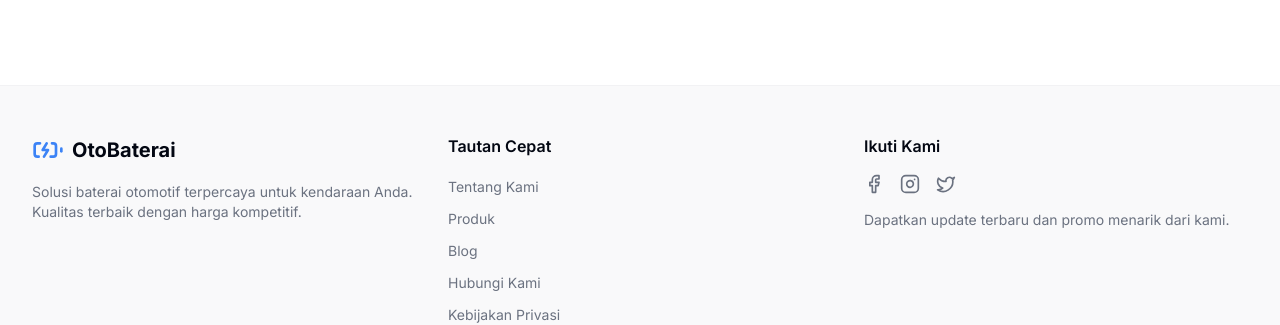
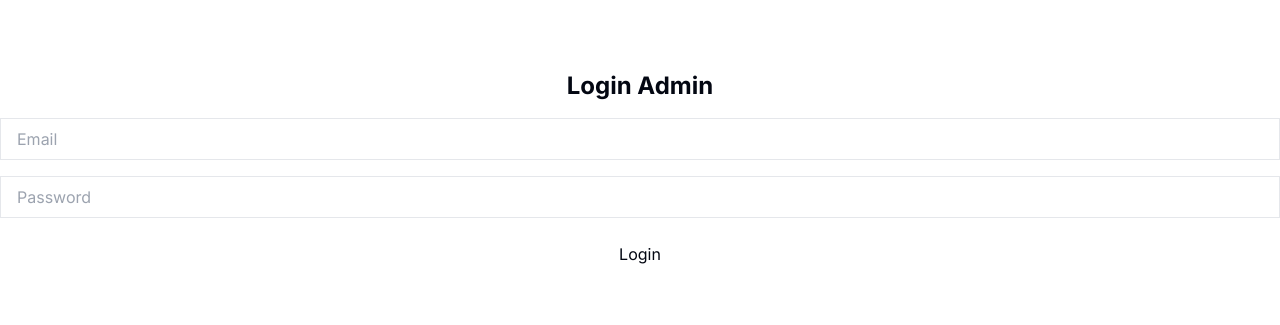
Before and after one commit to godevid/fkrw-project, a React (Vite) app: page /login in a window 1280 px wide. Shown: the part 293-618 px from the top of the page. Built offline with nearby package versions, Linux system fonts and the light colour scheme; no server answers.

Commit message:
Remove conflicting login pages and fix route issues

```diff
--- a/src/App.jsx
+++ b/src/App.jsx
@@ -29,7 +29,7 @@ function AppRoutes() {
       <Route path="/blog" element={<BlogPage />} />
       <Route path="/about" element={<AboutPage />} />
       <Route path="/contact" element={<ContactPage />} />
-      <Route path="/admin/login" element={<AdminLoginPage />} />
+      <Route path="/login" element={<AdminLoginPage />} />
       <Route
         path="/admin"
         element={
--- a/src/components/admin/AdminLayout.jsx
+++ b/src/components/admin/AdminLayout.jsx
@@ -16,7 +16,7 @@ import React from 'react';
 
       const handleLogout = () => {
         logout();
-        navigate('/admin/login');
+        navigate('/login');
       };
 
       const navItems = [
--- a/src/pages/login.tsx
+++ b/src/pages/login.tsx
@@ -1,9 +1,7 @@
-
-// src/pages/login.tsx
 import { useState, useEffect } from "react";
-import { auth } from "../lib/firebase";
+import { useNavigate } from "react-router-dom";
 import { signInWithEmailAndPassword, onAuthStateChanged } from "firebase/auth";
-import { useNavigate } from "react-router-dom";
+import { auth } from "@/lib/firebase";
 
 const LoginPage = () => {
   const navigate = useNavigate();
@@ -30,9 +28,9 @@ const LoginPage = () => {
   };
 
   return (
-    <div className="flex min-h-screen items-center justify-center bg-gray-100">
-      <form onSubmit={handleLogin} className="bg-white p-8 shadow-md rounded w-96 space-y-4">
-        <h2 className="text-xl font-bold mb-4 text-center">Admin Login</h2>
+    <div className="min-h-screen flex items-center justify-center bg-gray-100">
+      <form onSubmit={handleLogin} className="bg-white p-8 rounded shadow w-full max-w-md space-y-4">
+        <h2 className="text-2xl font-bold text-center">Login Admin</h2>
         {error && <p className="text-red-500 text-sm">{error}</p>}
         <input
           type="email"
@@ -52,7 +50,7 @@ const LoginPage = () => {
         />
         <button
           type="submit"
-          className="w-full bg-blue-600 text-white py-2 rounded hover:bg-blue-700"
+          className="w-full bg-blue-600 text-white py-2 rounded hover:bg-blue-700 transition"
         >
           Login
         </button>
```
